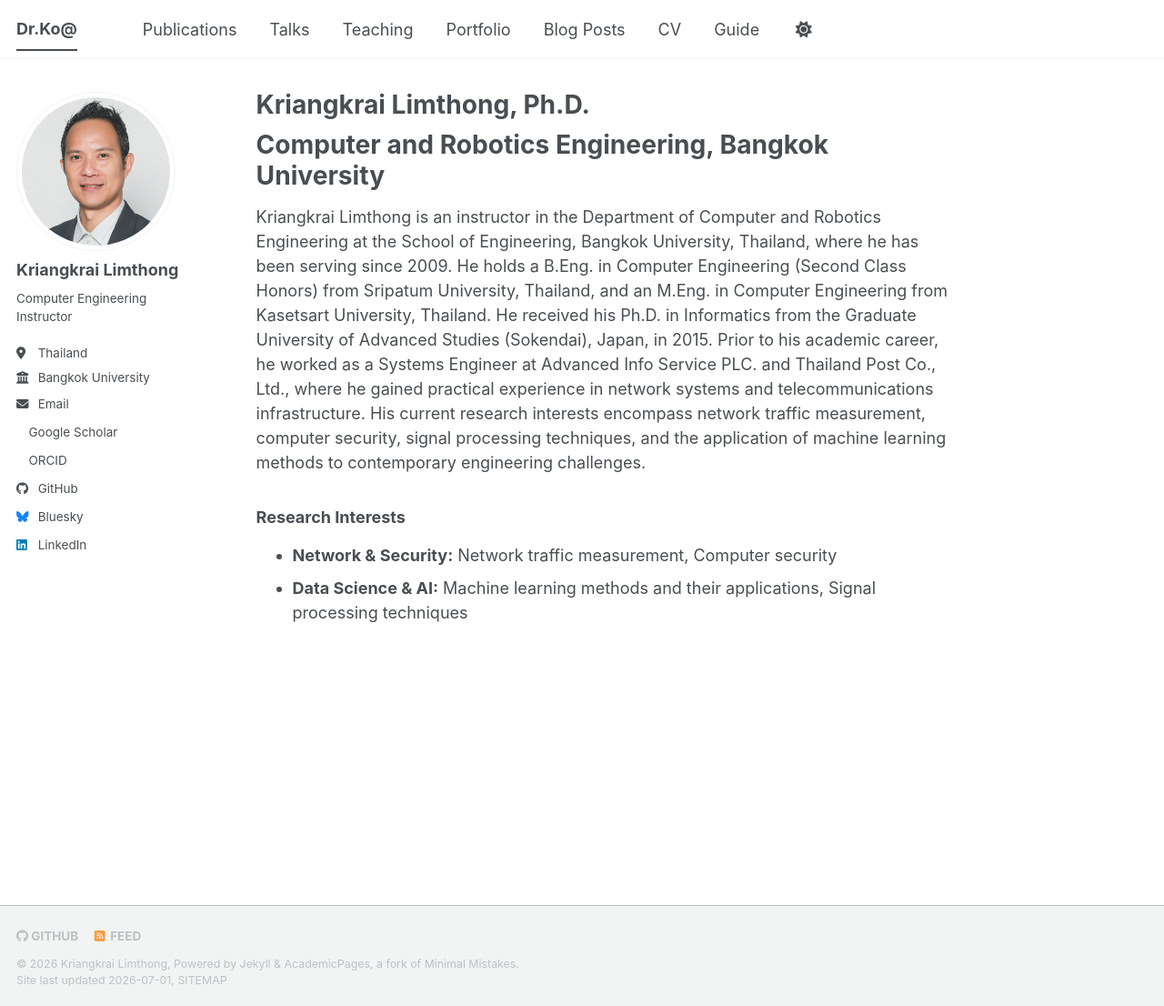
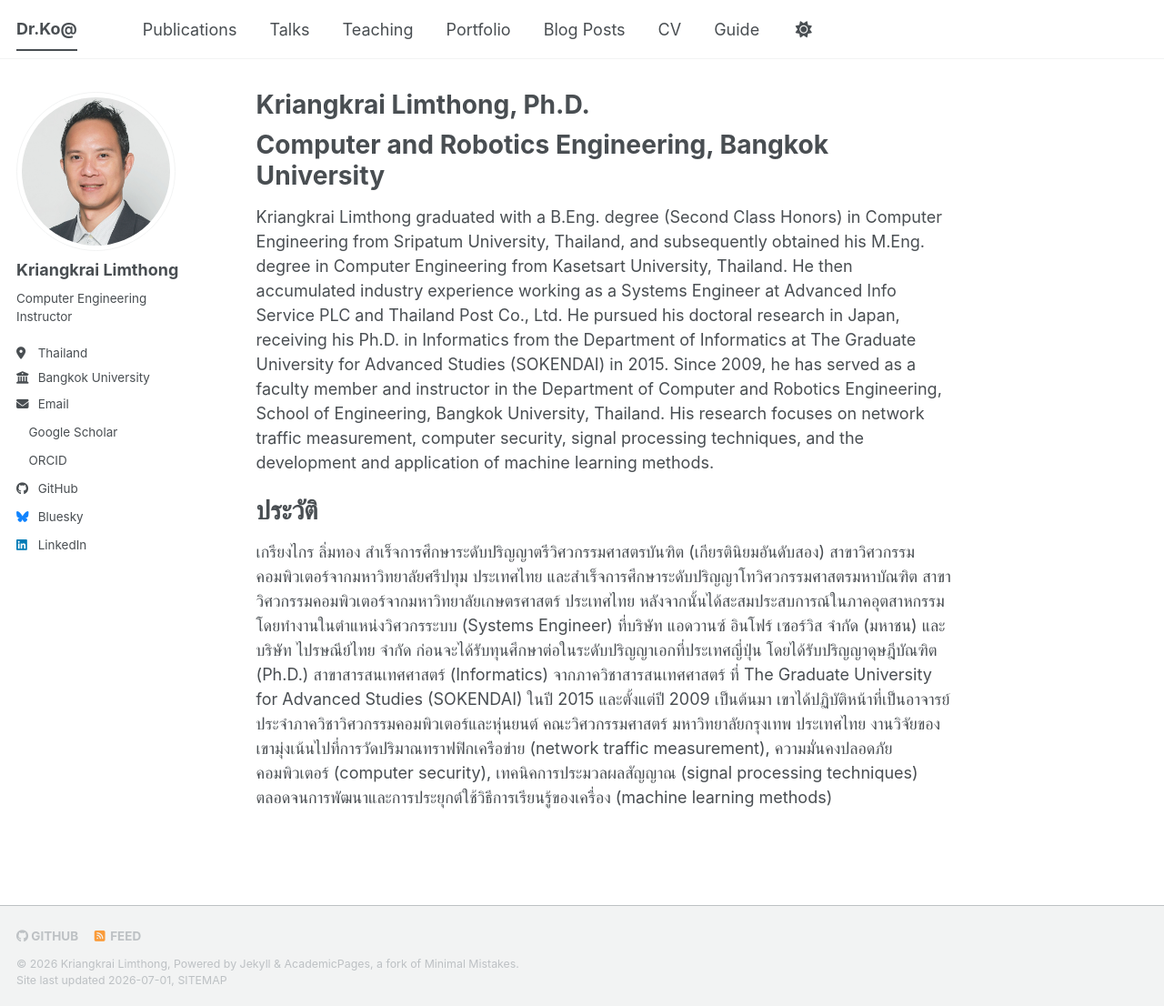
Before and after one commit to krngkr/krngkr.github.io, a Jekyll site: the page built from _pages/about.md, in a window 1280 px wide and 1106 px high. Shown: the whole window at 91% size. Built offline with Jekyll 4.4.1, drawn with Linux system fonts in a browser that asks for light colours; a style sheet for code colours, icons or effects is not loaded.

Commit message:
Update about.md

```diff
--- a/_pages/about.md
+++ b/_pages/about.md
@@ -8,8 +8,8 @@ redirect_from:
 ---
 # Computer and Robotics Engineering, Bangkok University
 
-Kriangkrai Limthong is an instructor in the Department of Computer and Robotics Engineering at the School of Engineering, Bangkok University, Thailand, where he has been serving since 2009. He holds a B.Eng. in Computer Engineering (Second Class Honors) from Sripatum University, Thailand, and an M.Eng. in Computer Engineering from Kasetsart University, Thailand. He received his Ph.D. in Informatics from the Graduate University of Advanced Studies (Sokendai), Japan, in 2015. Prior to his academic career, he worked as a Systems Engineer at Advanced Info Service PLC. and Thailand Post Co., Ltd., where he gained practical experience in network systems and telecommunications infrastructure. His current research interests encompass network traffic measurement, computer security, signal processing techniques, and the application of machine learning methods to contemporary engineering challenges.
+Kriangkrai Limthong graduated with a B.Eng. degree (Second Class Honors) in Computer Engineering from Sripatum University, Thailand, and subsequently obtained his M.Eng. degree in Computer Engineering from Kasetsart University, Thailand. He then accumulated industry experience working as a Systems Engineer at Advanced Info Service PLC and Thailand Post Co., Ltd. He pursued his doctoral research in Japan, receiving his Ph.D. in Informatics from the Department of Informatics at The Graduate University for Advanced Studies (SOKENDAI) in 2015. Since 2009, he has served as a faculty member and instructor in the Department of Computer and Robotics Engineering, School of Engineering, Bangkok University, Thailand. His research focuses on network traffic measurement, computer security, signal processing techniques, and the development and application of machine learning methods.
 
-### Research Interests
-* **Network & Security:** Network traffic measurement, Computer security
-* **Data Science & AI:** Machine learning methods and their applications, Signal processing techniques
+# ประวัติ
+
+เกรียงไกร ลิ่มทอง สำเร็จการศึกษาระดับปริญญาตรีวิศวกรรมศาสตรบันฑิต (เกียรตินิยมอันดับสอง) สาขาวิศวกรรมคอมพิวเตอร์จากมหาวิทยาลัยศรีปทุม ประเทศไทย และสำเร็จการศึกษาระดับปริญญาโทวิศวกรรมศาสตรมหาบัณฑิต สาขาวิศวกรรมคอมพิวเตอร์จากมหาวิทยาลัยเกษตรศาสตร์ ประเทศไทย หลังจากนั้นได้สะสมประสบการณ์ในภาคอุตสาหกรรมโดยทำงานในตำแหน่งวิศวกรระบบ (Systems Engineer) ที่บริษัท แอดวานซ์ อินโฟร์ เซอร์วิส จำกัด (มหาชน) และบริษัท ไปรษณีย์ไทย จำกัด ก่อนจะได้รับทุนศึกษาต่อในระดับปริญญาเอกที่ประเทศญี่ปุ่น โดยได้รับปริญญาดุษฎีบัณฑิต (Ph.D.) สาขาสารสนเทศศาสตร์ (Informatics) จากภาควิชาสารสนเทศศาสตร์ ที่ The Graduate University for Advanced Studies (SOKENDAI) ในปี 2015 และตั้งแต่ปี 2009 เป็นต้นมา เขาได้ปฏิบัติหน้าที่เป็นอาจารย์ประจำภาควิชาวิศวกรรมคอมพิวเตอร์และหุ่นยนต์ คณะวิศวกรรมศาสตร์ มหาวิทยาลัยกรุงเทพ ประเทศไทย งานวิจัยของเขามุ่งเน้นไปที่การวัดปริมาณทราฟฟิกเครือข่าย (network traffic measurement), ความมั่นคงปลอดภัยคอมพิวเตอร์ (computer security), เทคนิคการประมวลผลสัญญาณ (signal processing techniques) ตลอดจนการพัฒนาและการประยุกต์ใช้วิธีการเรียนรู้ของเครื่อง (machine learning methods)
```
